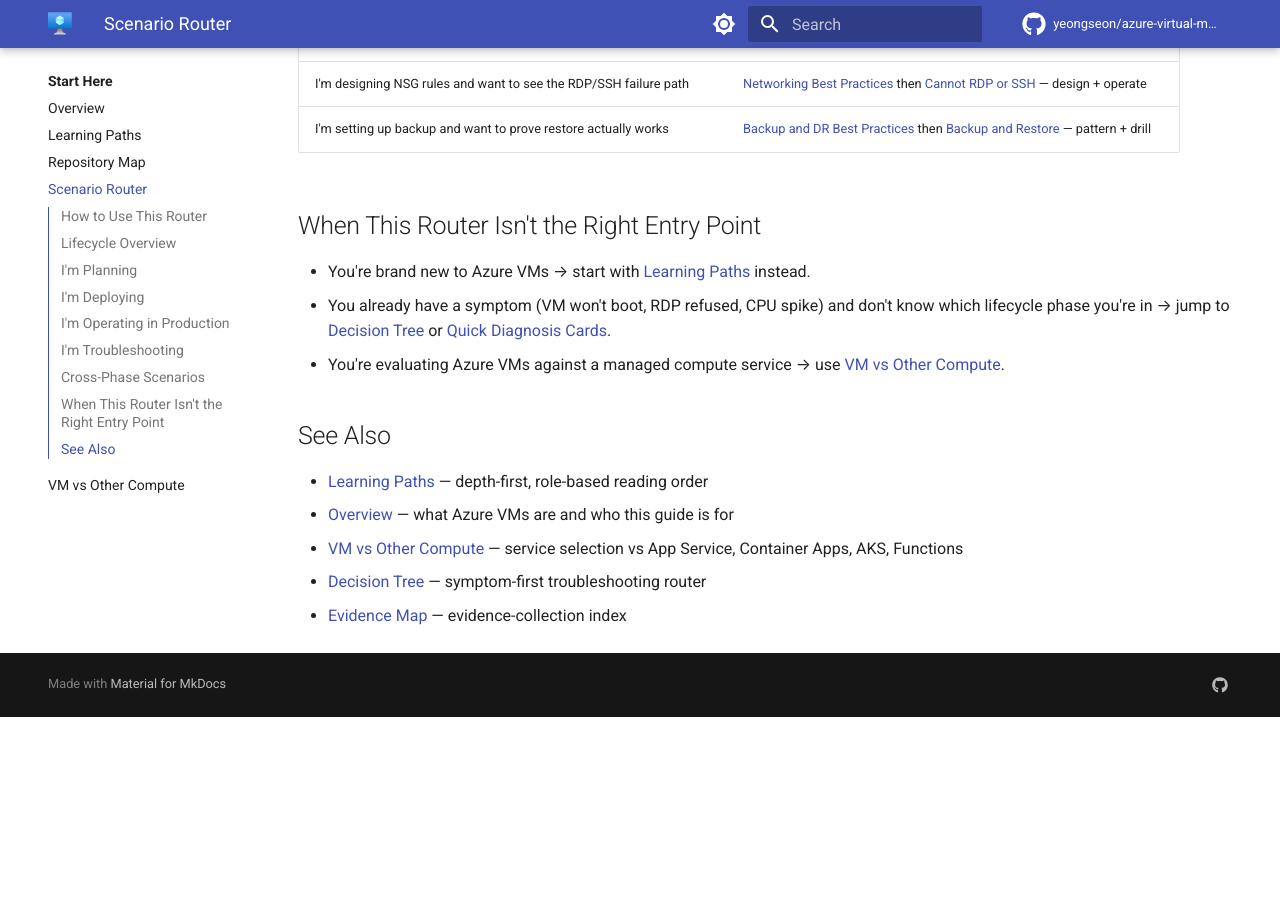
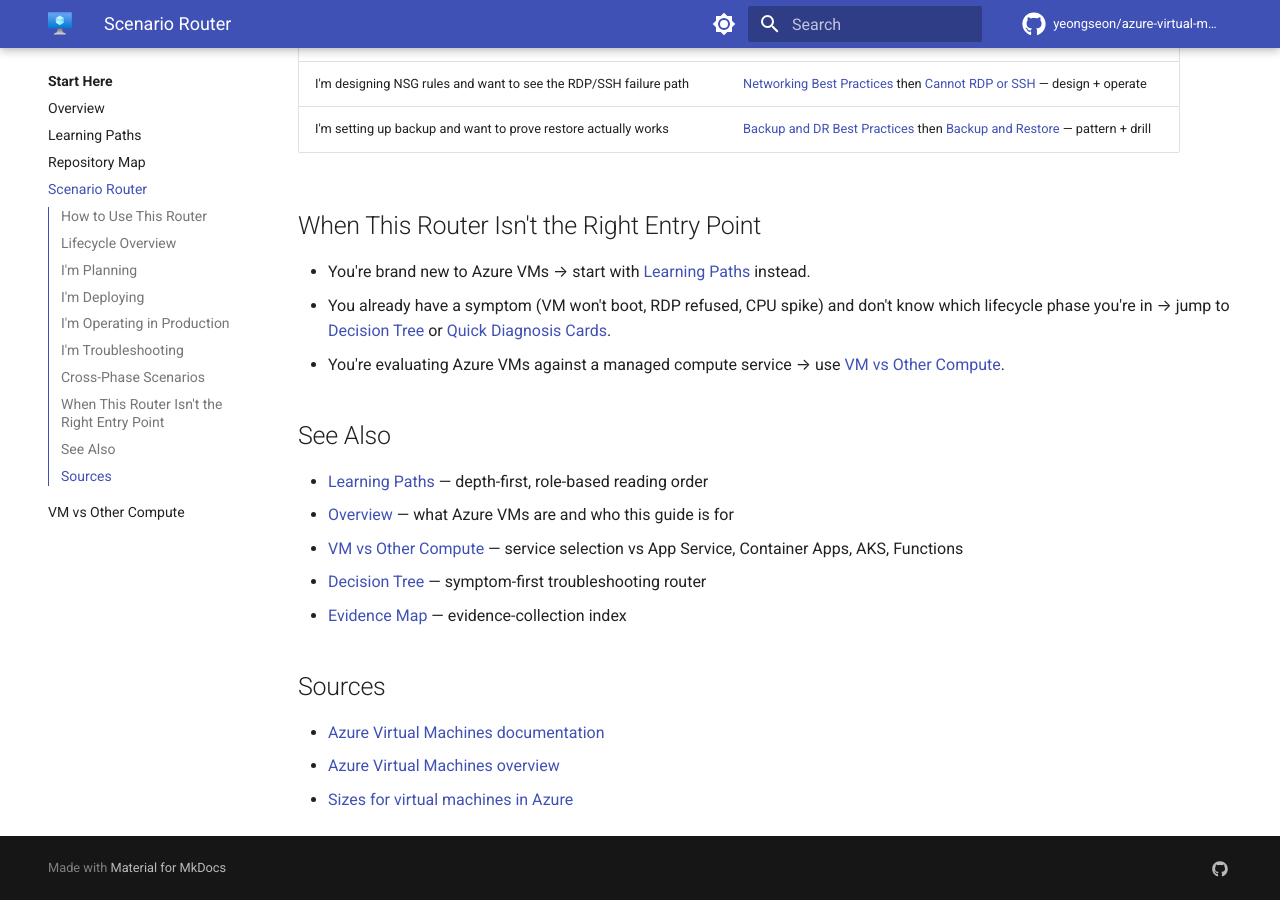
Before and after one commit to yeongseon/azure-virtual-machine-practical-guide, an MkDocs documentation site: the page built from docs/start-here/scenario-router.md, in a window 1280 px wide and 900 px high, scrolled down 3461 px. Built offline with MkDocs 1.6.1 and Material for MkDocs 9.7.7, drawn with Linux system fonts in a browser that asks for light colours; comment, search, counter and statistics services are not loaded; before the commit the page ends 4178 px from its top, so only the background shows below that.

Commit message:
docs: resolve doc-quality gate debt (CA#385) (#61)
* docs: resolve documentation quality gate debt (CA#385)

* chore: drop accidentally committed __pycache__ artifacts

```diff
--- a/docs/start-here/scenario-router.md
+++ b/docs/start-here/scenario-router.md
@@ -118,3 +118,9 @@ Some situations straddle two phases — the design choice you make while plannin
 - [VM vs Other Compute](vm-vs-other-compute.md) — service selection vs App Service, Container Apps, AKS, Functions
 - [Decision Tree](../troubleshooting/decision-tree.md) — symptom-first troubleshooting router
 - [Evidence Map](../troubleshooting/evidence-map.md) — evidence-collection index
+
+## Sources
+
+- [Azure Virtual Machines documentation](https://learn.microsoft.com/en-us/azure/virtual-machines/)
+- [Azure Virtual Machines overview](https://learn.microsoft.com/en-us/azure/virtual-machines/overview)
+- [Sizes for virtual machines in Azure](https://learn.microsoft.com/en-us/azure/virtual-machines/sizes)
--- a/docs/troubleshooting/lab-guides/index.md
+++ b/docs/troubleshooting/lab-guides/index.md
@@ -49,3 +49,8 @@ This page intentionally stays focused on the hub and lab shape. Individual troub
 - [Cannot RDP or SSH](../playbooks/connectivity/cannot-rdp-or-ssh.md)
 - [Extension Failures](../playbooks/connectivity/extension-failures.md)
 - [Tutorial Lab Guides](../../tutorials/lab-guides/index.md)
+
+## Sources
+
+- [Azure Virtual Machines documentation](https://learn.microsoft.com/en-us/azure/virtual-machines/)
+- [Troubleshoot Azure VM extensions](https://learn.microsoft.com/en-us/azure/virtual-machines/extensions/troubleshoot)
```
Also changed, not shown: docs/troubleshooting/lab-guides/extension-failures.md (+1 -1 lines).
